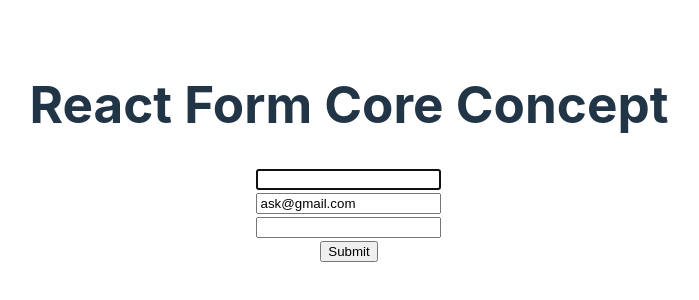
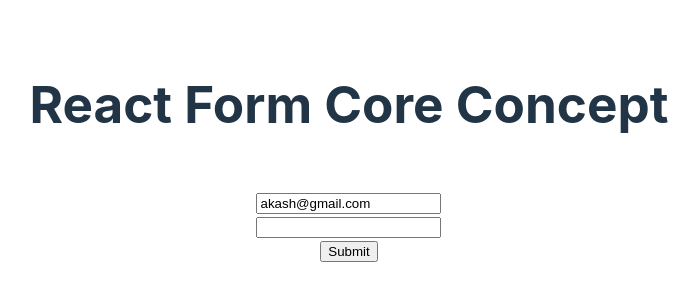
Before and after one commit to AkashMAbrrar/react_form_cocepts, a React (Vite) app: page / in a window 1280 px wide. Shown: the part 248-548 px from the top of the page, without its empty margins (291-990 px from the left). Built offline with nearby package versions, Linux system fonts and the light colour scheme.

Commit message:
this commit for cutom hook for and get data form input

```diff
--- a/src/App.jsx
+++ b/src/App.jsx
@@ -1,5 +1,6 @@
 import "./App.css";
-import RefForm from "./components/RefForm/RefForm";
+import HookForm from "./components/HookForm/HookForm";
+// import RefForm from "./components/RefForm/RefForm";
 // import StateFulForm from "./components/StateFulForm/StateFulForm";
 // import SimpleForm from "./components/SimpleForm/SimpleForm";
 
@@ -9,7 +10,8 @@
       <h1>React Form Core Concept</h1>
       {/* <SimpleForm></SimpleForm> */}
       {/* <StateFulForm></StateFulForm> */}
-      <RefForm></RefForm>
+      {/* <RefForm></RefForm> */}
+      <HookForm></HookForm>
     </>
   );
 }
--- /dev/null
+++ b/src/Hooks/useInputState.js
@@ -0,0 +1,21 @@
+import { useState } from "react";
+
+const useInputState = (defaultValue = null) => {
+  const [value, setValue] = useState(defaultValue);
+
+  const onChange = (e) => {
+    setValue(e.target.value);
+  };
+
+  //   const onChange = (e) => {
+  //     setValue(e.target.value);
+  //   };
+
+  //   return [value, handleChange];
+  return {
+    value,
+    onChange,
+  };
+};
+
+export default useInputState;
--- /dev/null
+++ b/src/components/HookForm/HookForm.jsx
@@ -0,0 +1,33 @@
+import useInputState from "../../Hooks/useInputState";
+
+const HookForm = () => {
+  //   const [name, handleNameChange] = useInputState("Akash");
+
+  const emailState = useInputState("akash@gmail.com");
+
+  const handleSubmit = (e) => {
+    console.log("form data", emailState.value);
+    e.preventDefault();
+  };
+
+  return (
+    <div>
+      <form onSubmit={handleSubmit}>
+        {/* <input
+          value={name}
+          onChange={handleNameChange}
+          type="text"
+          name="name"
+        /> */}
+        <br />
+        <input {...emailState} type="text" name="email" />
+        <br />
+        <input type="password" name="password" />
+        <br />
+        <input type="submit" value="Submit" />
+      </form>
+    </div>
+  );
+};
+
+export default HookForm;
```
